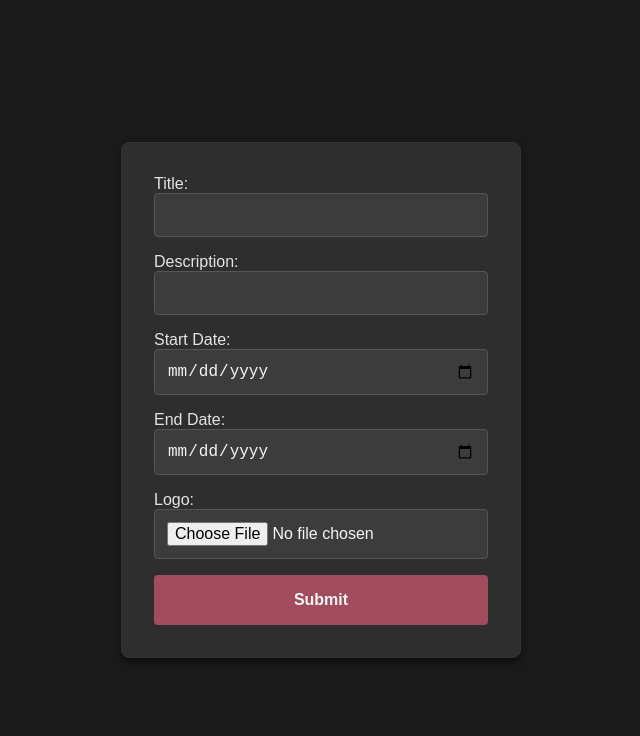
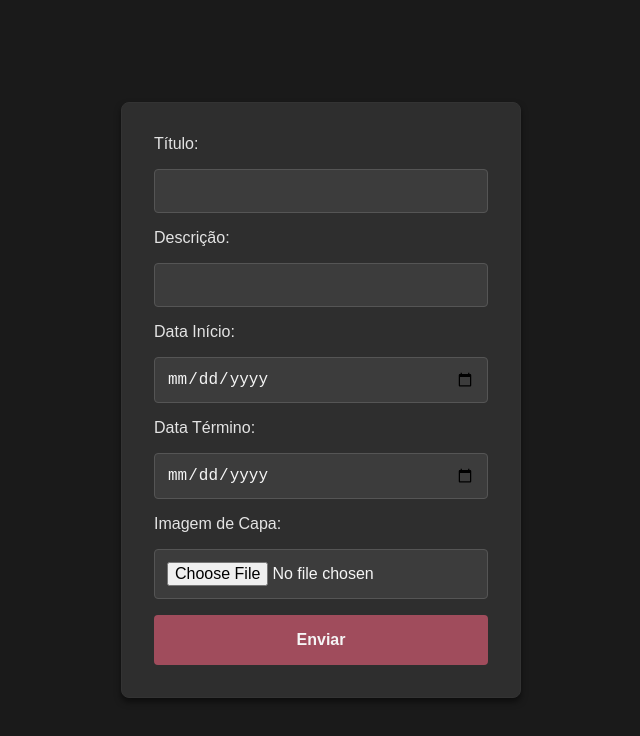
Before and after one commit to Thauan-th/twygo-frontend, a Next.js app: page /courses/new in a window 1280 px wide. Shown: the top 736 px of the page, without its empty margins (319-959 px from the left). Built offline with nearby package versions, Linux system fonts and the light colour scheme.

Commit message:
feat: simple error handler

```diff
--- a/src/app/courses/new/page.module.css
+++ b/src/app/courses/new/page.module.css
@@ -65,3 +65,9 @@
   outline: none;
   box-shadow: 0 0 8px #b76a79; /* Glow no foco */
 }
+
+.errors {
+  font-size: 0.875rem; /* Texto menor */
+  color: #ff4d4d; /* Vermelho */
+  margin-top: 0.5rem; /* Espaçamento do topo */
+}
--- a/src/app/courses/new/page.tsx
+++ b/src/app/courses/new/page.tsx
@@ -1,77 +1,142 @@
 "use client";
+import axios from "axios";
+import styles from "./page.module.css";
+import { useRouter } from "next/navigation";
 
-import styles from "./page.module.css";
 import { useState } from "react";
 
 export default function Page() {
-  const [course, setCourse] = useState({
-    name: "",
+  const { push } = useRouter();
+
+  const [errors, setErrors] = useState<string[]>([]);
+
+  const [course, setCourse] = useState<{
+    title: string;
+    description: string;
+    start_date: string;
+    end_date: string;
+    image: string | File;
+  }>({
+    title: "",
     description: "",
     start_date: "",
     end_date: "",
-    logo: "",
+    image: "",
   });
 
   const handleInputChange = (event: React.ChangeEvent<HTMLInputElement>) => {
     const { name, value } = event.target;
+
+    if (name === "image") {
+      const files = event.target.files;
+
+      if (!files || files.length === 0) {
+        return;
+      }
+
+      setCourse({ ...course, image: files[0] });
+    } else {
       setCourse({ ...course, [name]: value });
+    }
   };
 
   const handleSubmit = (event: React.FormEvent<HTMLFormElement>) => {
     event.preventDefault();
-    console.log(course);
+
+    const formData = new FormData();
+    formData.append("course[title]", course.title);
+    formData.append("course[description]", course.description);
+    formData.append("course[start_date]", course.start_date);
+    formData.append("course[end_date]", course.end_date);
+    if (course.image) {
+      formData.append("course[image]", course.image);
+    }
+
+    // TODO: SEPARATE THIS REQUEST
+    axios
+      .post("http://localhost:3000/courses", formData, {
+        headers: {
+          "Content-Type": "multipart/form-data",
+        },
+      })
+      .then((response) => {
+        const { data } = response;
+
+        if (data?.error) {
+          setErrors(data.errors);
+        } else {
+          push(`/courses/${data?.slug}`);
+        }
+      })
+      .catch((error) => {
+        console.error("Erro:", error);
+        alert("Erro ao criar o curso.");
+      });
   };
 
   return (
     <div className={styles.container}>
-      <form className={styles.form} onSubmit={handleSubmit}>
-        <label className={styles.label}>
-          Title:
+      <form
+        className={styles.form}
+        onSubmit={handleSubmit}
+        encType="multipart/form-data"
+      >
+        {errors.length > 0 && (
+          <div className={styles.errors}>
+            <h1>Erro ao criar o curso</h1>
+            <ul>
+              {errors.map((error) => (
+                <li key={error}>{error}</li>
+              ))}
+            </ul>
+          </div>
+        )}
+        <label className={styles.label}>Título:</label>
         <input
           type="text"
           name="title"
           className={styles.input}
           onChange={handleInputChange}
         />
-        </label>
-        <label className={styles.label}>
-          Description:
+
+        <label className={styles.label}>Descrição:</label>
         <input
           type="text"
           name="description"
           className={styles.input}
           onChange={handleInputChange}
         />
+
+        <label className={`${styles.label} ${styles.dateField}`}>
+          Data Início:
         </label>
-        <label className={`${styles.label} ${styles.dateField}`}>
-          Start Date:
         <input
           type="date"
           name="start_date"
           className={styles.input}
           onChange={handleInputChange}
         />
+
+        <label className={`${styles.label} ${styles.dateField}`}>
+          Data Término:
         </label>
-        <label className={`${styles.label} ${styles.dateField}`}>
-          End Date:
         <input
           type="date"
           name="end_date"
           className={styles.input}
           onChange={handleInputChange}
         />
-        </label>
-        <label className={styles.label}>
-          Logo:
+
+        <label className={styles.label}>Imagem de Capa:</label>
         <input
           type="file"
-            name="logo"
+          name="image"
           className={styles.input}
           onChange={handleInputChange}
         />
-        </label>
+
         <button type="submit" className={styles.buttonSubmit}>
-          Submit
+          Enviar
         </button>
       </form>
     </div>
```
Also changed, not shown: src/app/courses/page.module.css (+11 -8 lines), src/app/courses/page.tsx (+4 -6 lines). Lines whose indentation alone changed are shown as unchanged.
